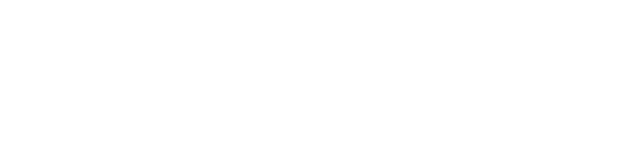
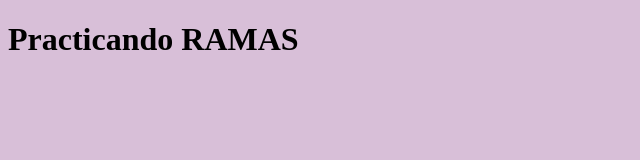
Before and after one commit to SaulSneider7/prueba_ramas, a plain HTML site: page index.html in a window 1280 px wide. Shown: the whole page, without its empty margins (0-640 px from the left). Drawn offline with Linux system fonts and the light colour scheme.

Commit message:
agregue titulo y vincule css y js

```diff
--- a/index.html
+++ b/index.html
@@ -4,8 +4,11 @@
     <meta charset="UTF-8">
     <meta name="viewport" content="width=device-width, initial-scale=1.0">
     <title>Document</title>
+    <link rel="stylesheet" href="style.css">
 </head>
 <body>
+    <h1 class="titulo">Practicando RAMAS</h1>
 
+    <script src="script.js"></script>
 </body>
 </html>
```
